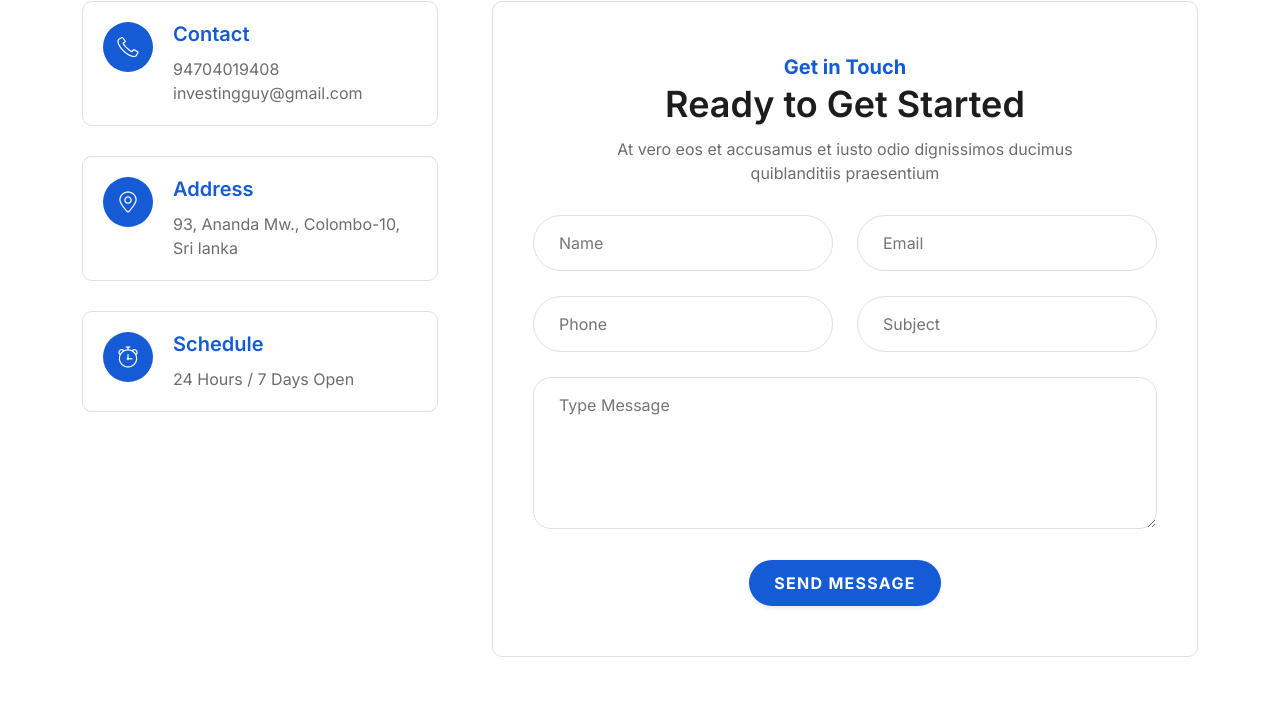
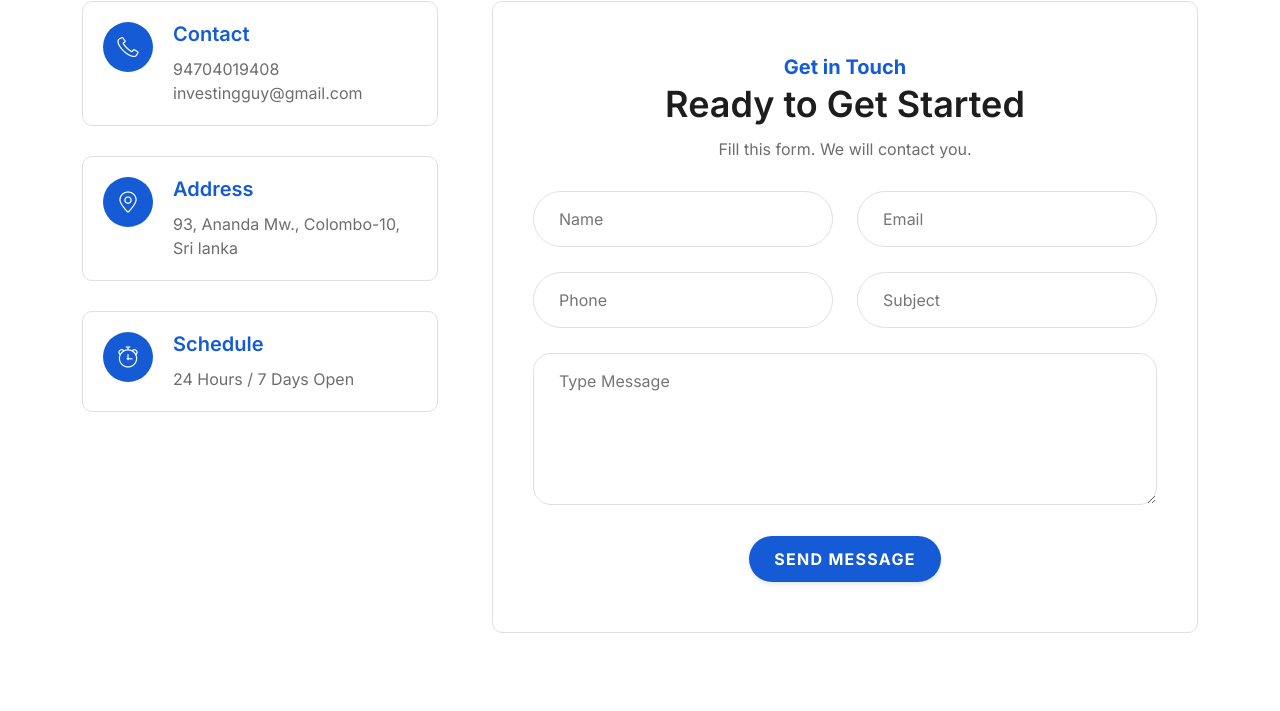
Before and after one commit to Santhusha-bit/InvestingGuy, a website: page index.html in a window 1280 px wide. Shown: the part 2906-3617 px from the top of the page. Drawn offline with Linux system fonts and the light colour scheme.

Commit message:
changed contact page text

```diff
--- a/index.html
+++ b/index.html
@@ -758,8 +758,7 @@
                     Ready to Get Started
                   </h2>
                   <p>
-                    At vero eos et accusamus et iusto odio dignissimos ducimus
-                    quiblanditiis praesentium
+                    Fill this form. We will contact you.
                   </p>
                 </div>
               </div>
```
Also changed, not shown: page-template.html (+1 -2 lines), post-template.html (+1 -2 lines), post1.html (+1 -2 lines), post2.html (+1 -2 lines).
